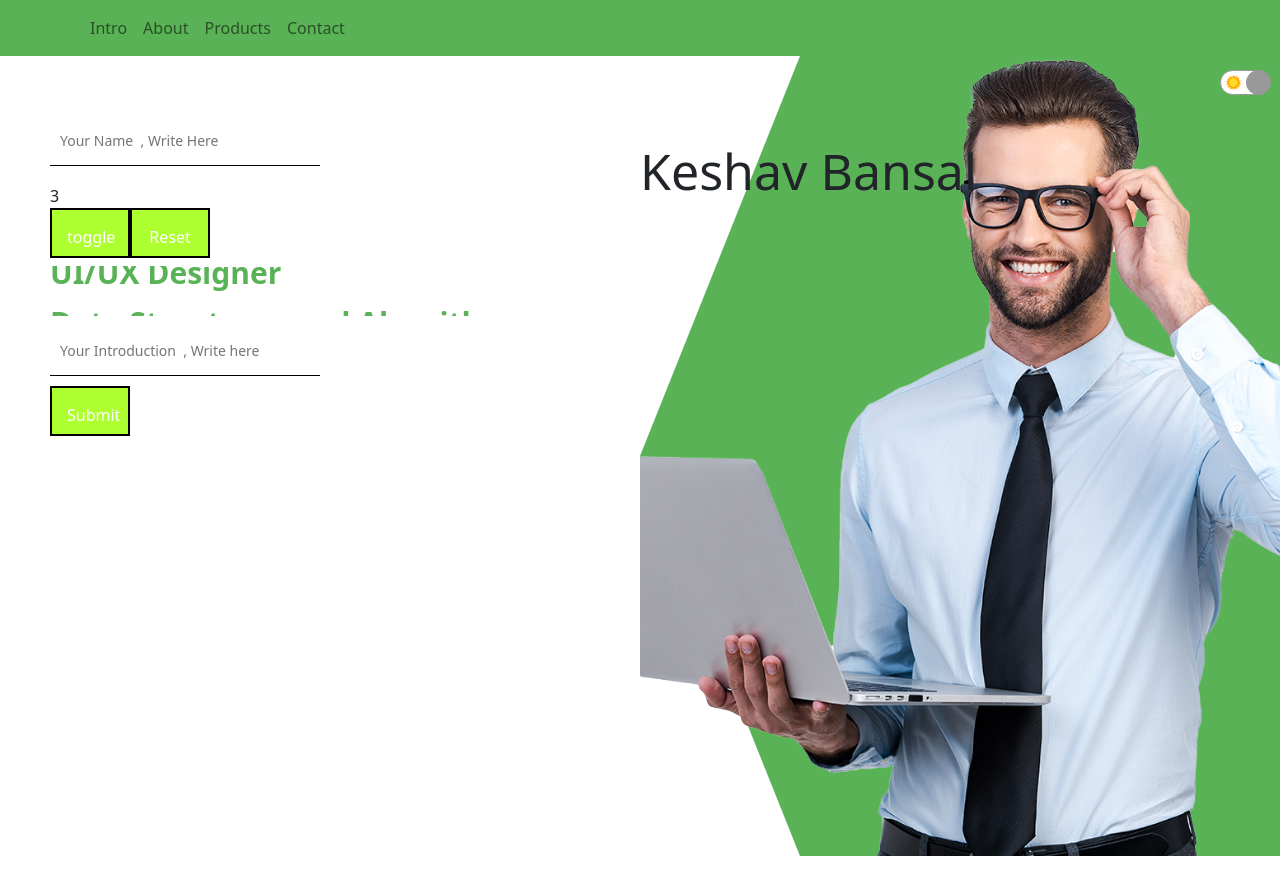
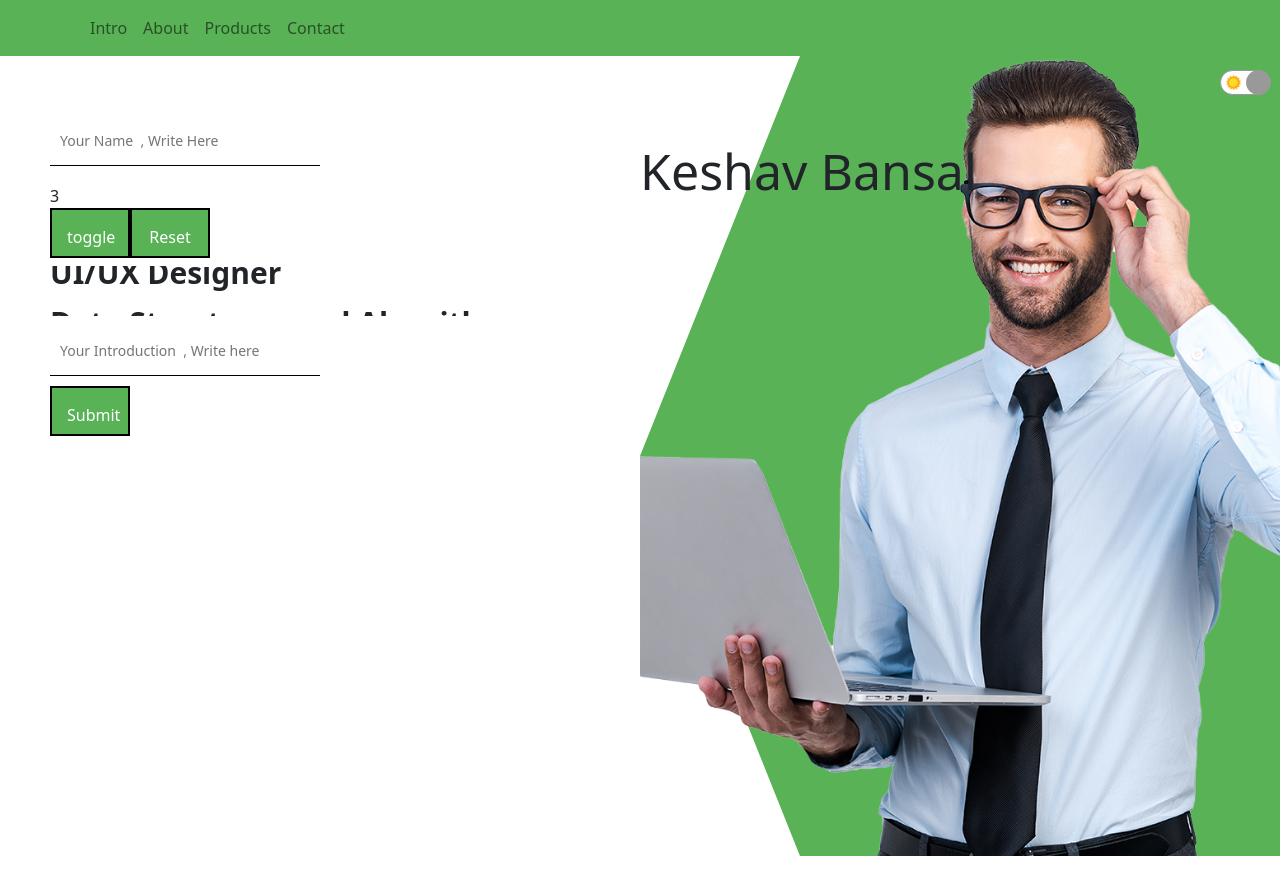
Before and after one commit to KeshavBansal21/PORTFOLIO, a React (Create React App) app: page / in a window 1280 px wide. Shown: the top 894 px of the page. Built offline with nearby package versions, Linux system fonts and the light colour scheme.

Commit message:
scss variable added

```diff
--- a/src/components/Counter/Counter.css
+++ b/src/components/Counter/Counter.css
@@ -2,6 +2,6 @@
 
     height: 50px;
     width: 80px;
-    background-color: greenyellow;
+    background-color: base-color;
     border-style:solid
 }
--- a/src/components/intro/intro.css
+++ b/src/components/intro/intro.css
@@ -63,7 +63,7 @@
   height: 50px;
   font-size: 30px;
   font-weight: bold;
-  color: #59b256;
+  color: base-color;
   display: flex;
   align-items: center;
 }
--- /dev/null
+++ b/src/global.scss
@@ -0,0 +1 @@
+$base-color: #59b256;
```
